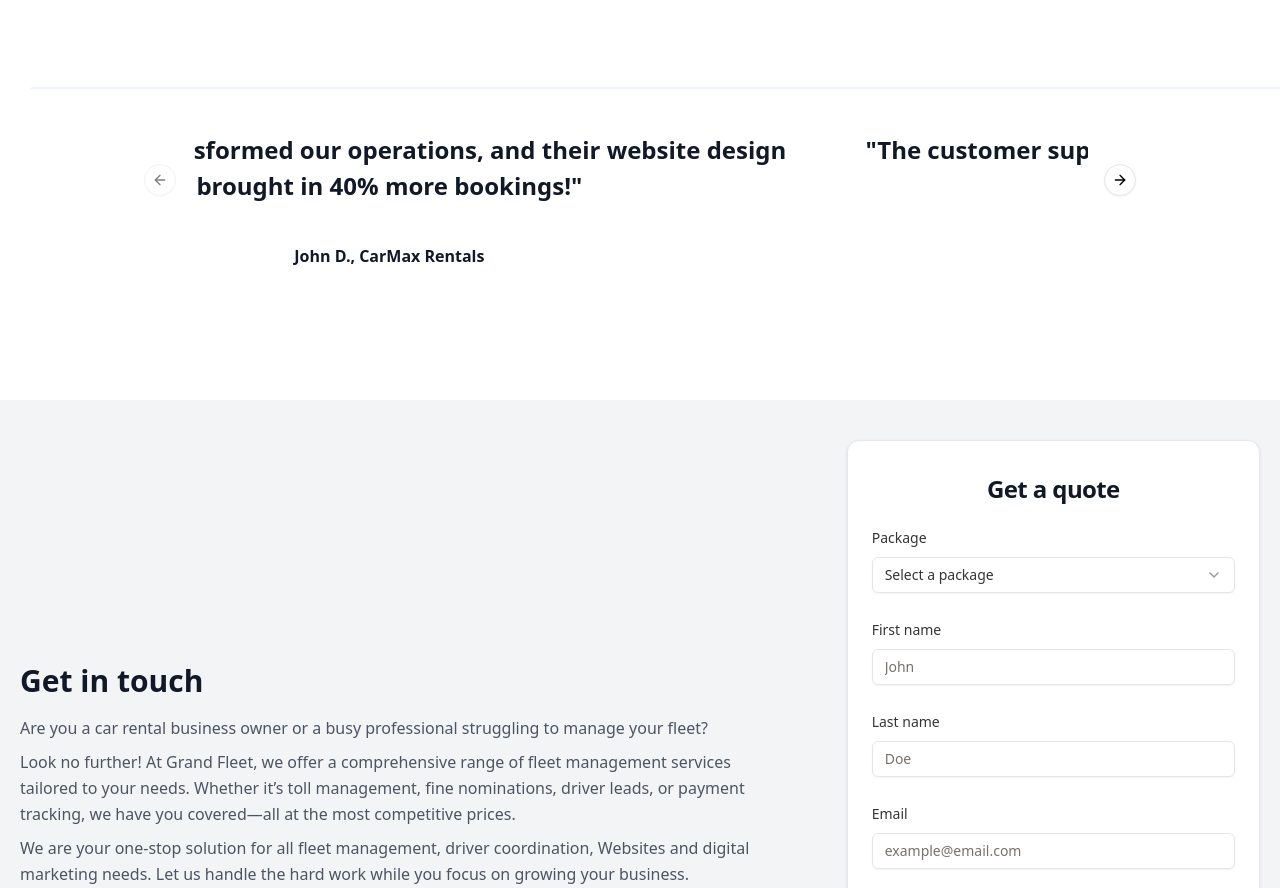
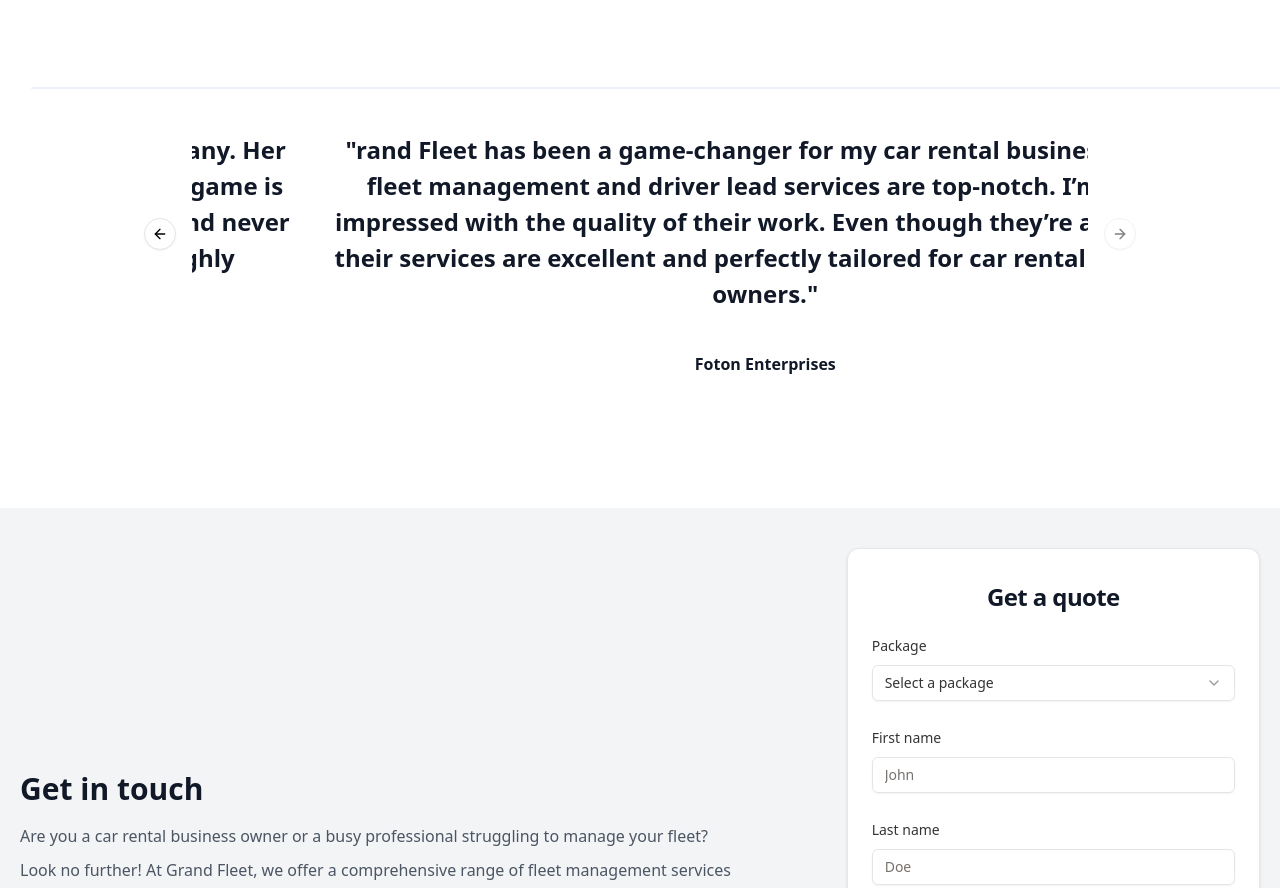
Before and after one commit to princesharma74/grand-fleet-website, a Next.js app: page / in a window 1280 px wide. Shown: the part 2260-3148 px from the top of the page. Built offline with nearby package versions, Linux system fonts and the light colour scheme.

Commit message:
testimonials updated

```diff
--- a/components/TestimonialsSection.tsx
+++ b/components/TestimonialsSection.tsx
@@ -13,20 +13,13 @@ import {
 
 const testimonials = [
   {
-    quote:
-      "GrandFleet transformed our operations, and their website design brought in 40% more bookings!",
-    author: "John D., CarMax Rentals",
+    quote: "Ash has been a tremendous help to me and my car rental company. Her dedication to finding clients and ensuring we stay on top of our game is truly remarkable. She consistently delivers exceptional results and never fails to impress with her professionalism and work ethic. Highly recommend her services!",
+    author: "Solutiondash Rentals, Dandenong",
   },
   {
-    quote:
-      "The customer support management has reduced our costs significantly. Highly recommended!",
-    author: "Sarah L., City Wheels",
-  },
-  {
-    quote:
-      "Their marketing strategies have helped us attract more long-term rental drivers. Great ROI!",
-    author: "Mike R., Express Auto Rentals",
-  },
+    quote: "rand Fleet has been a game-changer for my car rental business! Their fleet management and driver lead services are top-notch. I’m truly impressed with the quality of their work. Even though they’re a startup, their services are excellent and perfectly tailored for car rental business owners.",
+    author: "Foton Enterprises",
+  }
 ];
 
 const TestimonialsSection = () => {
```
